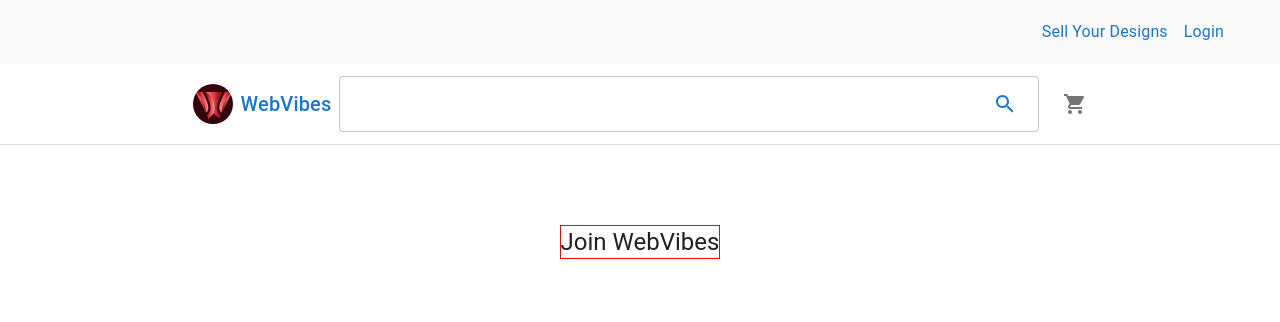
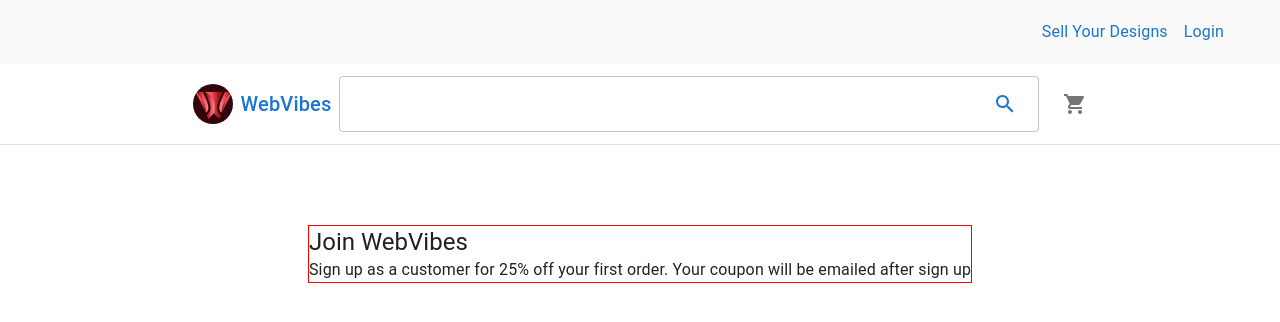
Before and after one commit to Tanaka785/OnlineStore, a React (Vite) app in the folder Frontend/: page /signup in a window 1280 px wide. Shown: the top 322 px of the page. Built offline with nearby package versions, Linux system fonts and the light colour scheme.

Commit message:
adds another typography component for the promo msg, and made the containing box display "grid:

```diff
--- a/Frontend/src/components/other/authentication/signup/Promo.jsx
+++ b/Frontend/src/components/other/authentication/signup/Promo.jsx
@@ -2,9 +2,13 @@
 
 export default function Promo(params) {
   return (
-    <Box sx={{ display: "flex", marginTop: 10, border: "1px solid red" }}>
+    <Box sx={{ display: "grid", marginTop: 10, border: "1px solid red" }}>
       <Typography component={"div"} variant="h5">
         Join WebVibes
+      </Typography>
+      <Typography>
+        Sign up as a customer for 25% off your first order. Your coupon will be
+        emailed after sign up
       </Typography>
     </Box>
   );
```
